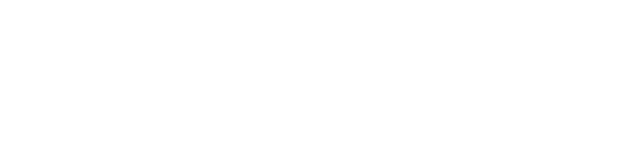
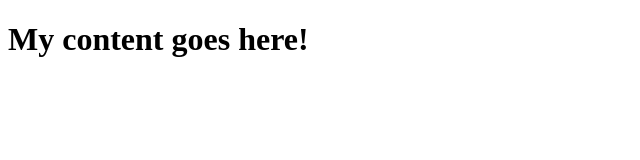
Before and after one commit to adolfusadams/test, a plain HTML site: page index.html in a window 1280 px wide. Shown: the whole page, without its empty margins (0-640 px from the left). Drawn offline with Linux system fonts and the light colour scheme.

Commit message:
This uis a second commit. - H1 content added.

```diff
--- a/index.html
+++ b/index.html
@@ -6,6 +6,6 @@
     <title>Test</title>
 </head>
 <body>
-
+    <h1>My content goes here!</h1>
 </body>
 </html>
```
